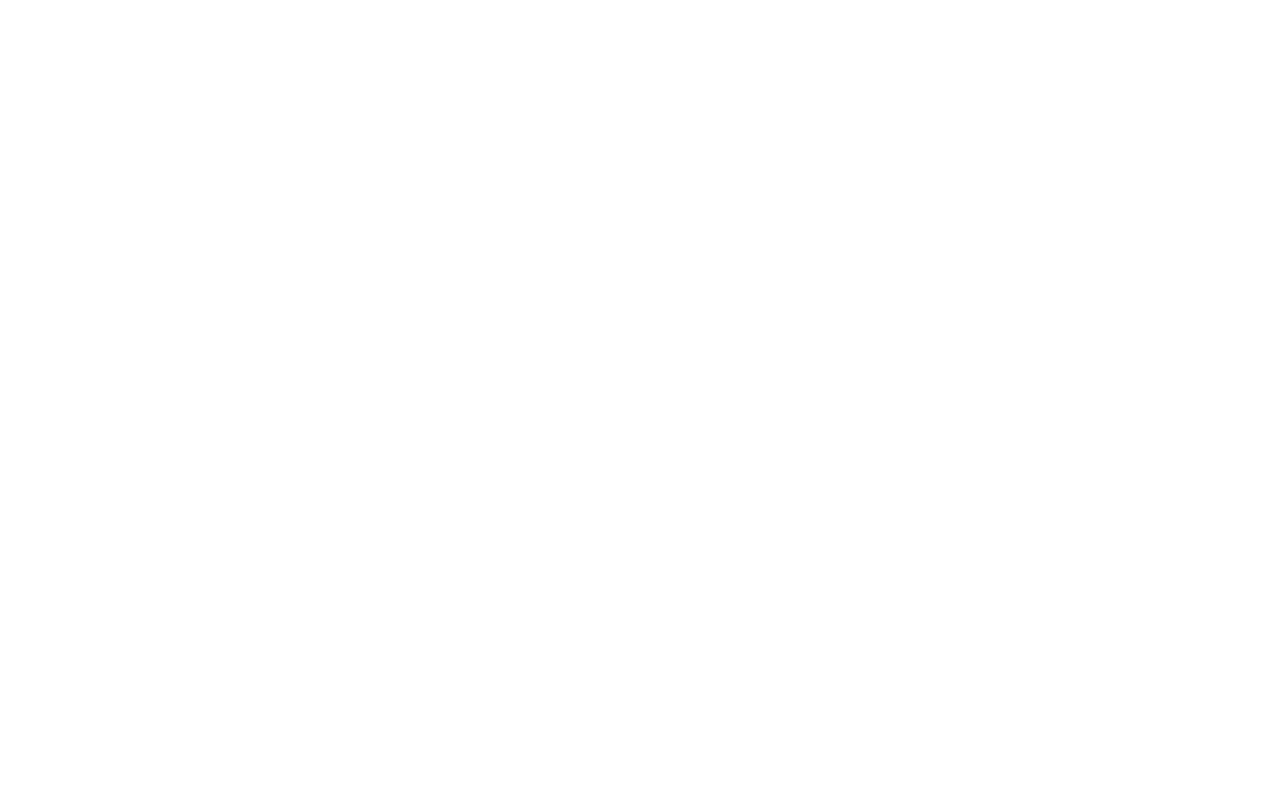
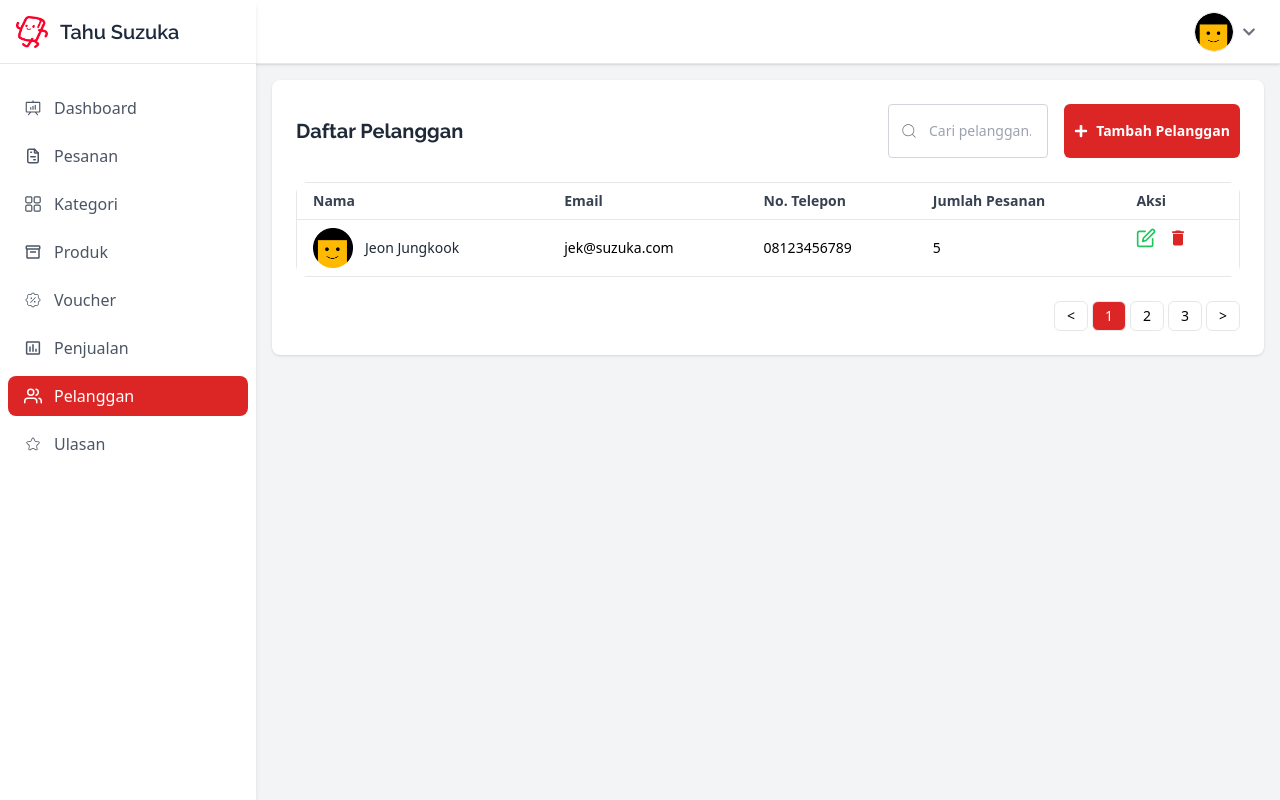
Before and after one commit to Tahu-Suzuka/suzuka-frontend, a React (Vite) app: page /dashboard/customer in a window 1280 px wide. Before the commit this address had no page. Built offline with nearby package versions, Linux system fonts and the light colour scheme.

Commit message:
dashboard: Pelanggan

```diff
--- a/src/App.jsx
+++ b/src/App.jsx
@@ -31,6 +31,7 @@ import DashboardLayout from "./layouts/dashboard/DashboardLayout";
 import OrderContent from "./components/organisms/dashboard/OrderContent";
 import ProductContent from "./components/organisms/dashboard/ProductContent";
 import CategoryContent from "./components/organisms/dashboard/CategoryContent";
+import CustomerContent from "./components/organisms/dashboard/CustomerContent";
 
 // Error Pages
 import ErrorPage from "./pages/ErrorPage";
@@ -45,6 +46,7 @@ const App = () => {
           <Route path="order" element={<OrderContent />} />
           <Route path="product" element={<ProductContent />} />
           <Route path="category" element={<CategoryContent />} />
+          <Route path="customer" element={<CustomerContent />} />
         </Route>
 
         {/* Public Layout */}
--- /dev/null
+++ b/src/components/organisms/dashboard/CustomerContent.jsx
@@ -0,0 +1,94 @@
+import React, { useState } from "react";
+import { FaPlus } from "react-icons/fa";
+import Button from "../../atoms/Button";
+import { FiEdit } from "react-icons/fi";
+import { MdDelete } from "react-icons/md";
+import Table from "../../atoms/Table";
+import SearchBar from "../../atoms/SearchBar";
+
+const CustomerContent = () => {
+  const [searchTerm, setSearchTerm] = useState("");
+  const customers = [
+    {
+      customer: {
+        nama: "Jeon Jungkook",
+        gambar: "/images/default-profile.png",
+      },
+
+      email: "jek@suzuka.com",
+      telepon: "08123456789",
+      jumlah: 5,
+    },
+  ];
+
+  const headers = ["Nama", "Email", "No. Telepon", "Jumlah Pesanan", "Aksi"];
+
+  return (
+    <div className="space-y-6 bg-white p-6 rounded-lg shadow">
+      {/* Toolbar */}
+      <div className="flex w-full justify-between items-center">
+        <h1 className="text-xl font-bold text-gray-800">Daftar Pelanggan</h1>
+
+        <div className="flex flex-wrap justify-end gap-4">
+          <div className="w-40">
+            <SearchBar
+              searchTerm={searchTerm}
+              setSearchTerm={setSearchTerm}
+              placeholder="Cari pelanggan..."
+            />
+          </div>
+          <Button
+            width="w-44"
+            py="py-2"
+            className="rounded-md flex items-center justify-center gap-2"
+          >
+            <FaPlus className="text-sm" />
+            <span>Tambah Pelanggan</span>
+          </Button>
+        </div>
+      </div>
+
+      <Table headers={headers}>
+        {customers.map((customer, idx) => (
+          <tr key={idx} className="border-t">
+            <td className="py-2 px-4">
+              <div className="flex items-center gap-3">
+                <img
+                  src={customer.customer.gambar}
+                  alt={customer.customer.nama}
+                  className="w-10 h-10 object-cover rounded"
+                />
+                <span className="text-sm font-medium text-gray-800">
+                  {customer.customer.nama}
+                </span>
+              </div>
+            </td>
+            <td className="py-2 px-4">{customer.email}</td>
+            <td className="py-2 px-4">{customer.telepon}</td>
+            <td className="py-2 px-4">{customer.jumlah}</td>
+            <td className="py-2 px-4 flex gap-3">
+              <button className="text-green-500 hover:text-green-700">
+                <FiEdit className="w-5 h-5" />
+              </button>
+              <button className="text-primary hover:text-red-800">
+                <MdDelete className="w-5 h-5" />
+              </button>
+            </td>
+          </tr>
+        ))}
+      </Table>
+      {/* Pagination */}
+      <div className="flex justify-end mt-4 space-x-1">
+        <button className="px-3 py-1 border rounded-md text-sm">&lt;</button>
+        <button className="px-3 py-1 border rounded-md text-sm bg-primary text-white">
+          1
+        </button>
+        <button className="px-3 py-1 border rounded-md text-sm">2</button>
+        <button className="px-3 py-1 border rounded-md text-sm">3</button>
+        <button className="px-3 py-1 border rounded-md text-sm">&gt;</button>
+      </div>
+    </div>
+  );
+};
+
+export default CustomerContent;
--- a/src/components/organisms/dashboard/Sidebar.jsx
+++ b/src/components/organisms/dashboard/Sidebar.jsx
@@ -15,7 +15,7 @@ const menu = [
   { name: "Produk", path: "/dashboard/product", icon: BiBox },
   { name: "Voucher", path: "/discount", icon: CiDiscount1 },
   { name: "Penjualan", path: "/sales", icon: MdInsertChartOutlined },
-  { name: "Pengguna", path: "/users", icon: FiUsers },
+  { name: "Pelanggan", path: "/dashboard/customer", icon: FiUsers },
   { name: "Ulasan", path: "/reviews", icon: CiStar },
 ];
 
```
